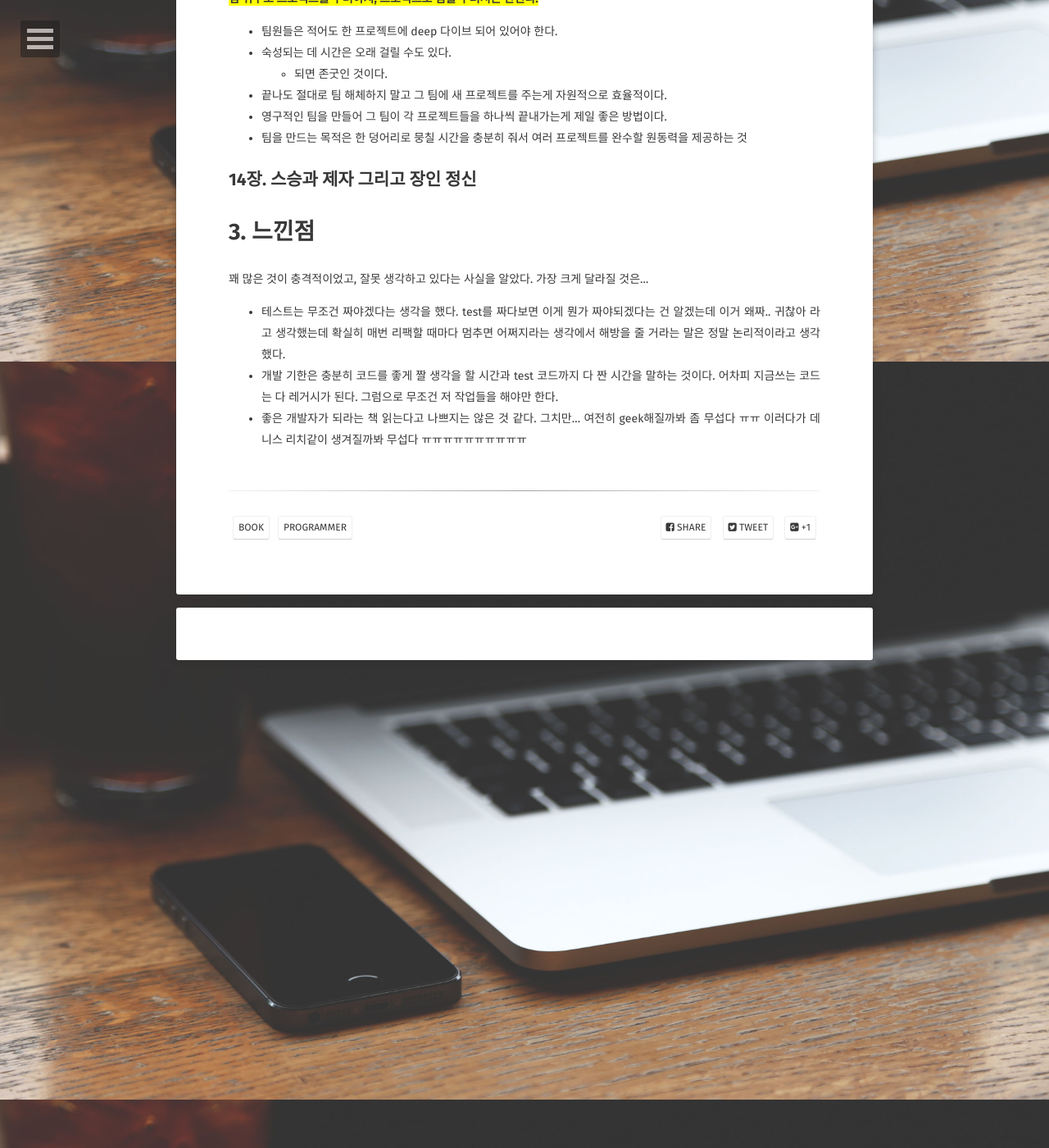
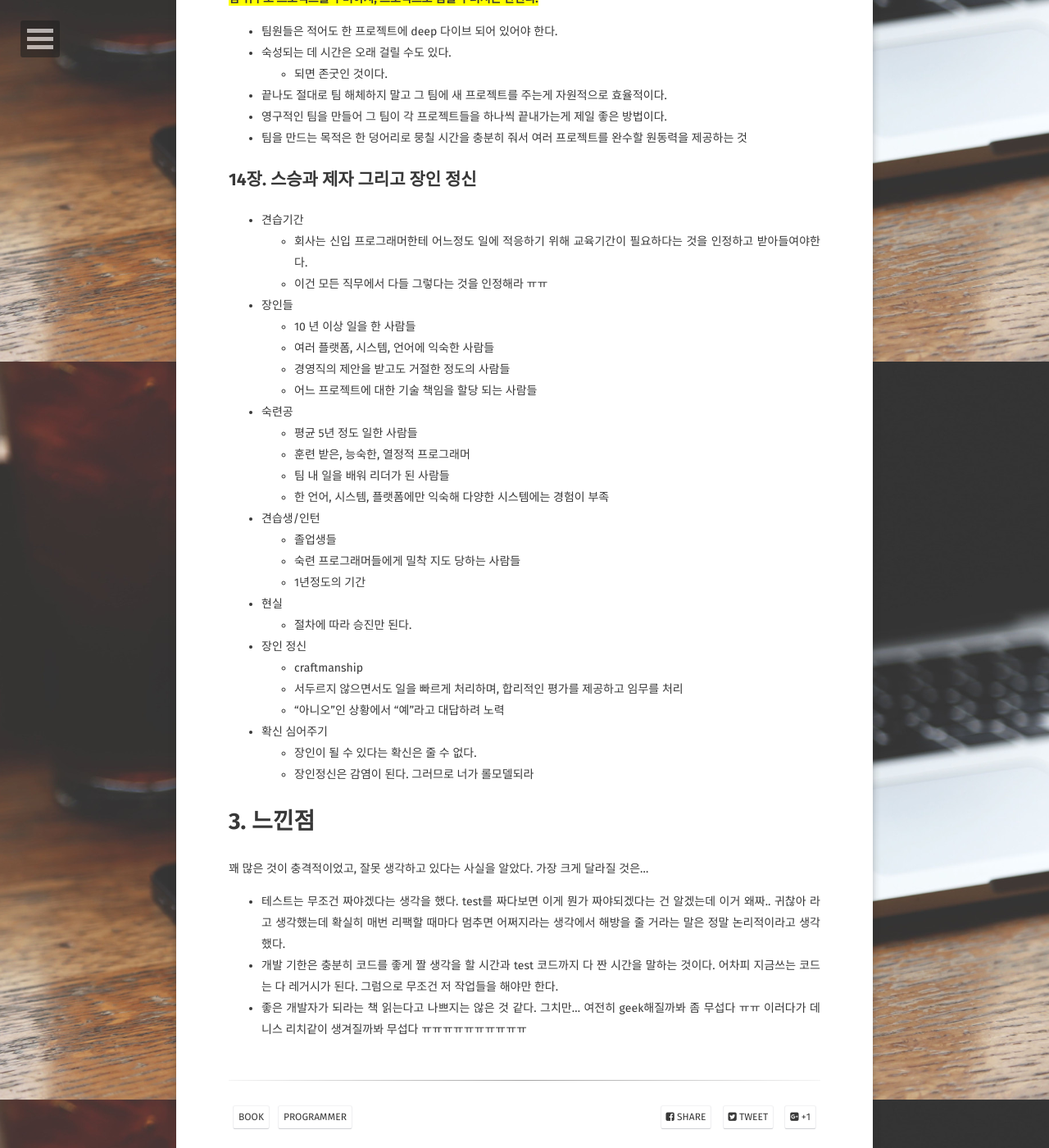
Before and after one commit to JoosJuliet/joosjuliet.github.io, a Jekyll site: the page built from _posts/2019-01-20-clean_code.md, in a window 1280 px wide and 1400 px high, scrolled down 5859 px. Shown: the whole window at 82% size. Built offline with Jekyll 4.4.1, drawn with Linux system fonts in a browser that asks for light colours; some web fonts are replaced.

Commit message:
13장 까지 업데이트 끝났따 !!!!

```diff
--- a/_posts/2019-01-20-clean_code.md
+++ b/_posts/2019-01-20-clean_code.md
@@ -277,6 +277,44 @@ comments: true
 
 ## 14장. 스승과 제자 그리고 장인 정신
 
+- 견습기간
+  - 회사는 신입 프로그래머한테 어느정도 일에 적응하기 위해 교육기간이 필요하다는 것을 인정하고 받아들여야한다.
+  - 이건 모든 직무에서 다들 그렇다는 것을 인정해라 ㅠㅠ
+
+
+- 장인들
+  - 10 년 이상 일을 한 사람들
+  - 여러 플랫폼, 시스템, 언어에 익숙한 사람들
+  - 경영직의 제안을 받고도 거절한 정도의 사람들
+  - 어느 프로젝트에 대한 기술 책임을 할당 되는 사람들
+- 숙련공
+  - 평균 5년 정도 일한 사람들
+  - 훈련 받은, 능숙한, 열정적 프로그래머
+  - 팀 내 일을 배워 리더가 된 사람들
+  - 한 언어, 시스템, 플랫폼에만 익숙해 다양한 시스템에는 경험이 부족
+- 견습생/인턴
+  - 졸업생들
+  - 숙련 프로그래머들에게 밀착 지도 당하는 사람들
+  - 1년정도의 기간
+
+
+- 현실
+  - 절차에 따라 승진만 된다.
+
+
+- 장인 정신
+  - craftmanship
+  - 서두르지 않으면서도 일을 빠르게 처리하며, 합리적인 평가를 제공하고 임무를 처리
+  - "아니오"인 상황에서 "예"라고 대답하려 노력
+
+
+- 확신 심어주기
+  - 장인이 될 수 있다는 확신은 줄 수 없다.
+  - 장인정신은 감염이 된다. 그러므로 너가 롤모델되라
+
+
+
+
 # 3. 느낀점
 꽤 많은 것이 충격적이었고, 잘못 생각하고 있다는 사실을 알았다.
 가장 크게 달라질 것은...
```
